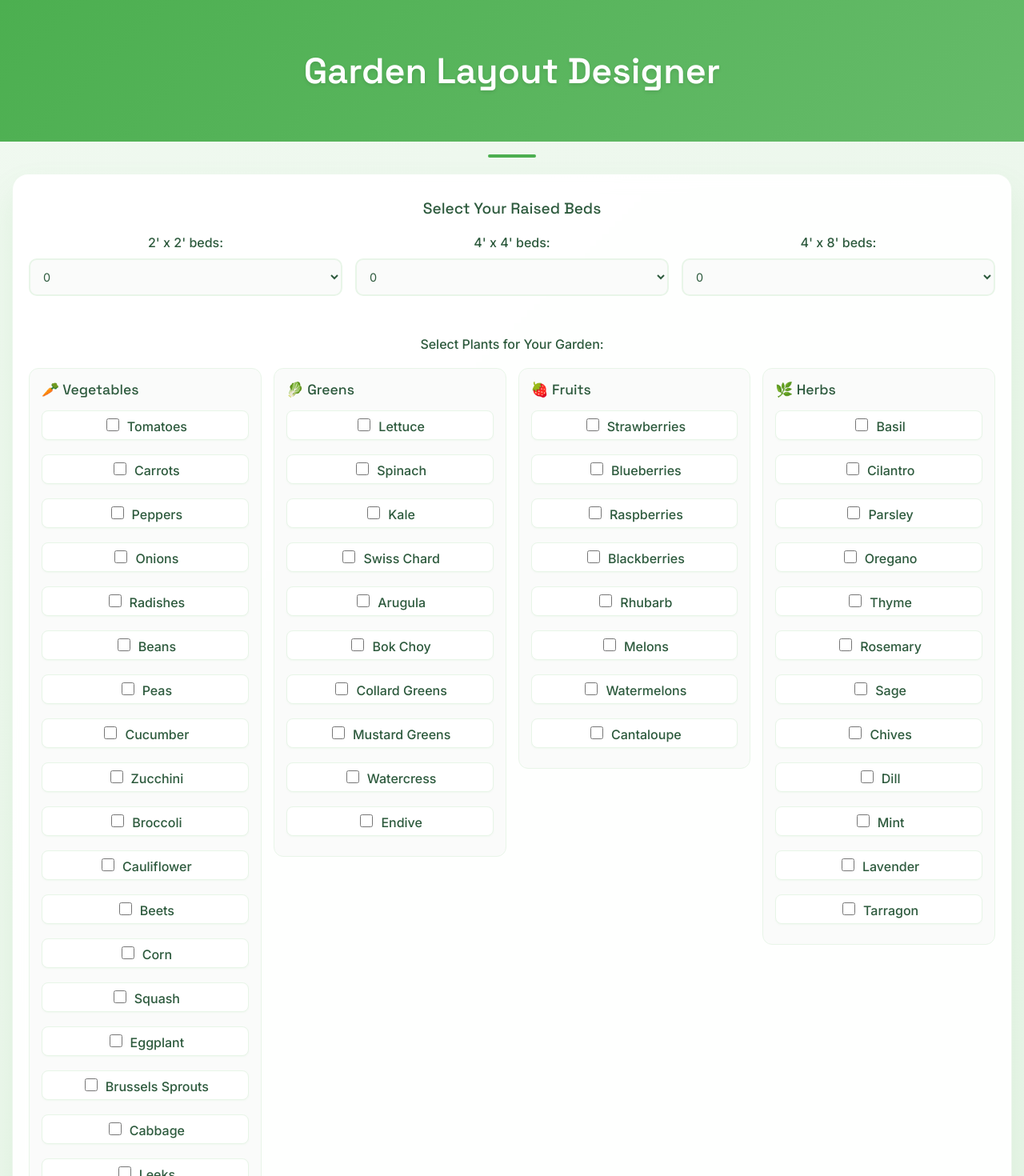
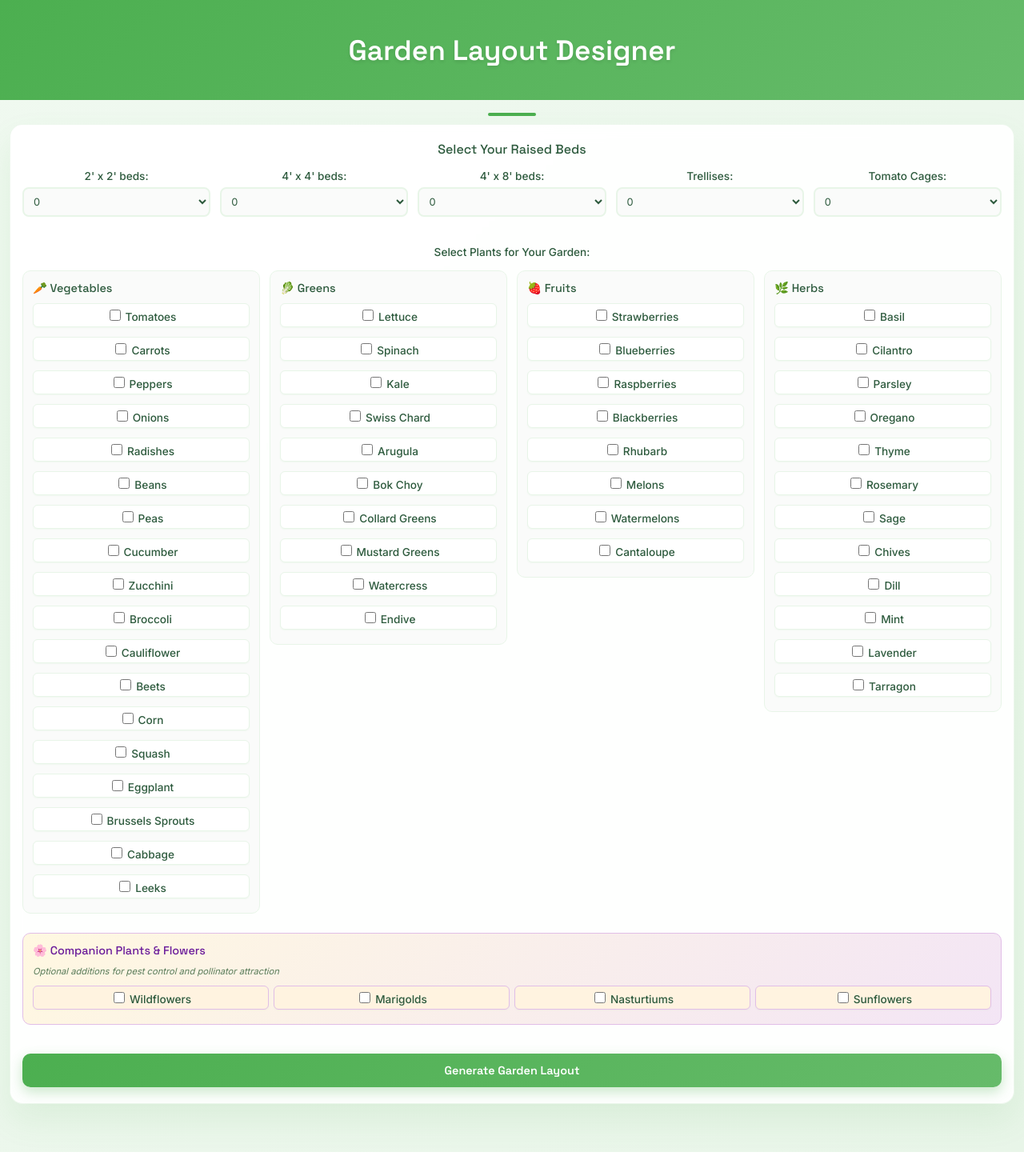
Before and after one commit to johnwyse/garden, a React (Create React App) app: page / in a window 1280 px wide. Shown: the top 1470 px of the page at 80% size. After the commit the page ends 1440 px from the top, so only its background shows below. Built offline with nearby package versions, Linux system fonts and the light colour scheme.

Commit message:
add trellis and tomato cages

```diff
--- a/src/components/GardenDesigner.css
+++ b/src/components/GardenDesigner.css
@@ -4,25 +4,26 @@
   max-width: none;
   width: 100vw;
   margin: 0;
-  padding: 0 15px 40px 15px;
+  padding: 0 12px 30px 12px;
   font-family: 'Inter', -apple-system, BlinkMacSystemFont, 'Segoe UI', 'Roboto', sans-serif;
   background: linear-gradient(135deg, #f0f9f0 0%, #e8f5e8 100%);
   min-height: 100vh;
   overflow-x: hidden;
   box-sizing: border-box;
+  font-size: 14px;
 }
 
 .garden-designer h1 {
   text-align: center;
   color: white;
   font-family: 'Space Grotesk', sans-serif;
-  font-size: 2.8rem;
+  font-size: 2.2rem;
   font-weight: 600;
-  margin: 0 0 40px 0;
-  padding: 60px 20px;
+  margin: 0 0 30px 0;
+  padding: 40px 15px;
   background: linear-gradient(135deg, #4caf50 0%, #66bb6a 100%);
-  margin-left: -15px;
-  margin-right: -15px;
+  margin-left: -12px;
+  margin-right: -12px;
   text-shadow: 0 2px 4px rgba(0,0,0,0.1);
   position: relative;
 }
@@ -42,9 +43,9 @@
 .input-section {
   background: rgba(255, 255, 255, 0.95);
   backdrop-filter: blur(10px);
-  padding: 30px 20px;
-  border-radius: 20px;
-  margin-bottom: 40px;
+  padding: 20px 15px;
+  border-radius: 16px;
+  margin-bottom: 30px;
   box-shadow: 0 20px 40px rgba(76, 175, 80, 0.1);
   border: 1px solid rgba(76, 175, 80, 0.1);
   max-width: 100%;
@@ -53,39 +54,39 @@
 
 .input-section h3 {
   margin-top: 0;
-  margin-bottom: 20px;
+  margin-bottom: 15px;
   color: #2d5a3d;
   font-family: 'Space Grotesk', sans-serif;
-  font-size: 1.2rem;
+  font-size: 1rem;
   font-weight: 500;
 }
 
 .beds-grid {
   display: grid;
-  grid-template-columns: repeat(auto-fit, minmax(200px, 1fr));
-  gap: 16px;
-  margin-bottom: 25px;
+  grid-template-columns: repeat(auto-fit, minmax(140px, 1fr));
+  gap: 12px;
+  margin-bottom: 18px;
 }
 
 .input-group {
-  margin-bottom: 25px;
+  margin-bottom: 18px;
 }
 
 .input-group label {
   display: block;
-  margin-bottom: 10px;
+  margin-bottom: 6px;
   font-weight: 500;
   color: #2d5a3d;
-  font-size: 1rem;
+  font-size: 0.85rem;
 }
 
 .input-group select,
 .input-group input {
   width: 100%;
-  padding: 12px;
+  padding: 8px;
   border: 2px solid #e8f5e8;
-  border-radius: 10px;
-  font-size: 0.9rem;
+  border-radius: 8px;
+  font-size: 0.8rem;
   font-family: 'Inter', sans-serif;
   background: #fafbfa;
   transition: all 0.3s ease;
@@ -102,46 +103,47 @@
 }
 
 .plant-categories {
-  margin-top: 20px;
+  margin-top: 15px;
   display: grid;
   grid-template-columns: repeat(4, 1fr);
-  gap: 15px;
+  gap: 12px;
 }
 
 .plant-category {
   margin-bottom: 0;
-  padding: 15px;
+  padding: 12px;
   background: #fafbfa;
-  border-radius: 12px;
+  border-radius: 10px;
   border: 1px solid #e8f5e8;
   height: fit-content;
   min-width: 0;
 }
 
 .plant-category h4 {
-  margin: 0 0 15px 0;
+  margin: 0 0 10px 0;
   color: #2d5a3d;
   font-family: 'Space Grotesk', sans-serif;
-  font-size: 1.1rem;
+  font-size: 0.9rem;
   font-weight: 500;
   display: flex;
   align-items: center;
-  gap: 6px;
+  gap: 4px;
 }
 
 .category-description {
-  margin: 0 0 15px 0;
+  margin: 0 0 10px 0;
   color: #5a7c5a;
   font-style: italic;
-  font-size: 0.8rem;
+  font-size: 0.7rem;
   line-height: 1.3;
+  text-align: left;
 }
 
 .companions-section {
   background: linear-gradient(135deg, #fff8e1 0%, #f3e5f5 100%);
   border: 1px solid #e1bee7;
   grid-column: 1 / -1; /* Span full width */
-  margin-top: 16px;
+  margin-top: 12px;
 }
 
 .companions-section h4 {
@@ -150,29 +152,29 @@
 
 .companions-section .plants-grid {
   display: grid;
-  grid-template-columns: repeat(auto-fit, minmax(200px, 1fr));
-  gap: 8px;
+  grid-template-columns: repeat(auto-fit, minmax(160px, 1fr));
+  gap: 6px;
 }
 
 .plants-grid {
   display: grid;
   grid-template-columns: 1fr;
-  gap: 8px;
+  gap: 6px;
 }
 
 .plant-checkbox {
   display: flex;
   align-items: center;
-  padding: 6px 10px;
+  padding: 4px 8px;
   background: white;
-  border-radius: 8px;
+  border-radius: 6px;
   cursor: pointer;
   transition: all 0.3s ease;
   border: 1px solid #e8f5e8;
   box-shadow: 0 1px 2px rgba(76, 175, 80, 0.05);
   font-weight: 400;
   color: #2d5a3d;
-  font-size: 0.8rem;
+  font-size: 0.75rem;
   word-wrap: break-word;
   min-width: 0;
 }
@@ -196,9 +198,9 @@
 }
 
 .plant-checkbox input {
-  margin-right: 10px;
-  width: 16px;
-  height: 16px;
+  margin-right: 6px;
+  width: 14px;
+  height: 14px;
   accent-color: #4caf50;
 }
 
@@ -244,17 +246,17 @@
 
 .generate-button {
   width: 100%;
-  padding: 16px;
+  padding: 12px;
   background: linear-gradient(135deg, #4caf50 0%, #66bb6a 100%);
   color: white;
   border: none;
-  border-radius: 12px;
-  font-size: 1rem;
+  border-radius: 10px;
+  font-size: 0.9rem;
   font-weight: 600;
   font-family: 'Space Grotesk', sans-serif;
   cursor: pointer;
   transition: all 0.3s ease;
-  margin-top: 25px;
+  margin-top: 18px;
   box-shadow: 0 6px 16px rgba(76, 175, 80, 0.3);
   position: relative;
   overflow: hidden;
@@ -294,9 +296,9 @@
 .error-section {
   background: linear-gradient(135deg, #ffebee 0%, #fce4ec 100%);
   color: #c62828;
-  padding: 20px;
-  border-radius: 12px;
-  margin-bottom: 25px;
+  padding: 15px;
+  border-radius: 10px;
+  margin-bottom: 20px;
   border-left: 4px solid #f44336;
   box-shadow: 0 4px 12px rgba(244, 67, 54, 0.1);
 }
@@ -304,14 +306,112 @@
 .error-message {
   margin: 0;
   font-weight: 500;
-  font-size: 0.95rem;
+  font-size: 0.85rem;
+}
+
+.summary-section {
+  background: rgba(255, 255, 255, 0.95);
+  backdrop-filter: blur(10px);
+  padding: 18px 15px;
+  border-radius: 12px;
+  margin-bottom: 20px;
+  box-shadow: 0 20px 40px rgba(76, 175, 80, 0.1);
+  border: 1px solid rgba(76, 175, 80, 0.1);
+  max-width: 100%;
+  box-sizing: border-box;
+  animation: pulse 2s ease-in-out infinite alternate;
+}
+
+.summary-section h2 {
+  color: #2d5a3d;
+  font-family: 'Space Grotesk', sans-serif;
+  font-size: 1.2rem;
+  font-weight: 600;
+  margin-bottom: 15px;
+  text-align: center;
+  display: flex;
+  align-items: center;
+  justify-content: center;
+  gap: 8px;
+}
+
+.summary-section h2::after {
+  content: '🌱';
+  animation: grow 1.5s ease-in-out infinite;
+}
+
+.selection-summary {
+  display: grid;
+  grid-template-columns: 1fr 2fr;
+  gap: 20px;
+}
+
+.summary-category {
+  background: #f8fdf8;
+  padding: 12px;
+  border-radius: 8px;
+  border: 1px solid #e8f5e8;
+}
+
+.summary-category h4 {
+  margin: 0 0 10px 0;
+  color: #2d5a3d;
+  font-family: 'Space Grotesk', sans-serif;
+  font-size: 0.9rem;
+  font-weight: 500;
+  display: flex;
+  align-items: center;
+  gap: 4px;
+}
+
+.summary-items p {
+  margin: 4px 0;
+  font-size: 0.8rem;
+  color: #2d5a3d;
+}
+
+.total-beds {
+  font-weight: 600 !important;
+  padding-top: 6px;
+  border-top: 1px solid #e8f5e8;
+  margin-top: 8px !important;
+}
+
+.summary-plants {
+  display: flex;
+  flex-direction: column;
+  gap: 8px;
+}
+
+.plant-group {
+  display: flex;
+  flex-direction: column;
+  gap: 2px;
+}
+
+.plant-group strong {
+  font-size: 0.8rem;
+  color: #2d5a3d;
+  font-weight: 600;
+}
+
+.plant-group span {
+  font-size: 0.75rem;
+  color: #5a7c5a;
+  line-height: 1.3;
+  padding-left: 16px;
+}
+
+@keyframes pulse {
+  0% { box-shadow: 0 20px 40px rgba(76, 175, 80, 0.1); }
+  100% { box-shadow: 0 20px 40px rgba(76, 175, 80, 0.2); }
 }
 
 .results-section {
   background: rgba(255, 255, 255, 0.95);
   backdrop-filter: blur(10px);
-  padding: 25px 20px;
-  border-radius: 16px;
+  padding: 18px 15px;
+  border-radius: 12px;
   box-shadow: 0 20px 40px rgba(76, 175, 80, 0.1);
   border: 1px solid rgba(76, 175, 80, 0.1);
   max-width: 100%;
@@ -321,21 +421,21 @@
 .results-section h2 {
   color: #2d5a3d;
   font-family: 'Space Grotesk', sans-serif;
-  font-size: 1.6rem;
+  font-size: 1.3rem;
   font-weight: 600;
-  margin-bottom: 20px;
+  margin-bottom: 15px;
   text-align: center;
 }
 
 .layout-output {
   background: #f8fdf8;
-  padding: 25px;
-  border-radius: 12px;
+  padding: 15px;
+  border-radius: 10px;
   border-left: 4px solid #4caf50;
   white-space: pre-wrap;
   font-family: 'SF Mono', 'Monaco', 'Inconsolata', 'Roboto Mono', monospace;
-  font-size: 0.85rem;
-  line-height: 1.6;
+  font-size: 0.75rem;
+  line-height: 1.4;
   color: #2d5a3d;
   box-shadow: 0 4px 12px rgba(76, 175, 80, 0.1);
   border: 1px solid #e8f5e8;
@@ -354,44 +454,49 @@
 }
 
 /* Mobile responsiveness */
-@media (max-width: 1200px) {
+@media (max-width: 1000px) {
   .plant-categories {
     grid-template-columns: repeat(3, 1fr);
-    gap: 14px;
+    gap: 10px;
   }
 }
 
-@media (max-width: 900px) {
+@media (max-width: 768px) {
   .plant-categories {
     grid-template-columns: repeat(2, 1fr);
-    gap: 12px;
+    gap: 8px;
   }
 
   .companions-section {
     grid-column: 1 / -1;
   }
+
+  .selection-summary {
+    grid-template-columns: 1fr;
+    gap: 12px;
+  }
 }
 
-@media (max-width: 600px) {
+@media (max-width: 500px) {
   .garden-designer {
-    padding: 0 10px 40px 10px;
+    padding: 0 8px 30px 8px;
   }
 
   .garden-designer h1 {
-    font-size: 2.2rem;
-    padding: 40px 15px;
-    margin-left: -10px;
-    margin-right: -10px;
+    font-size: 1.8rem;
+    padding: 30px 10px;
+    margin-left: -8px;
+    margin-right: -8px;
   }
 
   .input-section {
-    padding: 20px 15px;
-    border-radius: 16px;
+    padding: 15px 10px;
+    border-radius: 12px;
   }
 
   .plant-categories {
     grid-template-columns: 1fr;
-    gap: 12px;
+    gap: 8px;
   }
 
   .companions-section {
@@ -416,24 +521,24 @@
   }
 
   .results-section {
-    padding: 20px 15px;
-    border-radius: 16px;
+    padding: 15px 10px;
+    border-radius: 12px;
   }
 
   .results-section h2 {
-    font-size: 1.4rem;
+    font-size: 1.1rem;
   }
 
   .layout-output {
-    padding: 15px;
-    font-size: 0.8rem;
+    padding: 12px;
+    font-size: 0.7rem;
   }
 
   .plant-category {
-    padding: 12px;
+    padding: 10px;
   }
 
   .plant-category h4 {
-    font-size: 1rem;
+    font-size: 0.85rem;
   }
 }
--- a/src/components/GardenDesigner.js
+++ b/src/components/GardenDesigner.js
@@ -6,6 +6,8 @@ const GardenDesigner = () => {
   const [beds2x2, setBeds2x2] = useState(0);
   const [beds4x4, setBeds4x4] = useState(0);
   const [beds4x8, setBeds4x8] = useState(0);
+  const [trellises, setTrellises] = useState(0);
+  const [tomatoCages, setTomatoCages] = useState(0);
   const [selectedVegetables, setSelectedVegetables] = useState([]);
   const [loading, setLoading] = useState(false);
   const [gardenLayout, setGardenLayout] = useState('');
@@ -59,7 +61,7 @@ const GardenDesigner = () => {
 
     try {
       // Call the API with the new signature
-      const layout = await callGardenAPI(beds2x2, beds4x4, beds4x8, selectedVegetables);
+      const layout = await callGardenAPI(beds2x2, beds4x4, beds4x8, trellises, tomatoCages, selectedVegetables);
       setGardenLayout(layout);
     } catch (error) {
       console.error('Error generating garden layout:', error);
@@ -67,6 +69,17 @@ const GardenDesigner = () => {
     } finally {
       setLoading(false);
     }
+  };
+
+  // Helper function to categorize selected plants for summary
+  const categorizeSelectedPlants = () => {
+    const selectedVeggies = selectedVegetables.filter(plant => vegetables.includes(plant));
+    const selectedGreens = selectedVegetables.filter(plant => greens.includes(plant));
+    const selectedFruits = selectedVegetables.filter(plant => fruits.includes(plant));
+    const selectedHerbs = selectedVegetables.filter(plant => herbs.includes(plant));
+    const selectedCompanions = selectedVegetables.filter(plant => companions.includes(plant));
+
+    return { selectedVeggies, selectedGreens, selectedFruits, selectedHerbs, selectedCompanions };
   };
 
   return (
@@ -109,6 +122,32 @@ const GardenDesigner = () => {
               id="beds4x8"
               value={beds4x8}
               onChange={(e) => setBeds4x8(parseInt(e.target.value))}
+            >
+              {[0, 1, 2, 3, 4, 5, 6, 7, 8, 9, 10].map(num => (
+                <option key={num} value={num}>{num}</option>
+              ))}
+            </select>
+          </div>
+
+          <div className="input-group">
+            <label htmlFor="trellises">Trellises:</label>
+            <select
+              id="trellises"
+              value={trellises}
+              onChange={(e) => setTrellises(parseInt(e.target.value))}
+            >
+              {[0, 1, 2, 3, 4, 5, 6, 7, 8, 9, 10].map(num => (
+                <option key={num} value={num}>{num}</option>
+              ))}
+            </select>
+          </div>
+
+          <div className="input-group">
+            <label htmlFor="tomatoCages">Tomato Cages:</label>
+            <select
+              id="tomatoCages"
+              value={tomatoCages}
+              onChange={(e) => setTomatoCages(parseInt(e.target.value))}
             >
               {[0, 1, 2, 3, 4, 5, 6, 7, 8, 9, 10].map(num => (
                 <option key={num} value={num}>{num}</option>
@@ -219,7 +258,69 @@ const GardenDesigner = () => {
         </div>
       )}
 
-      {gardenLayout && (
+      {loading && (
+        <div className="summary-section">
+          <h2>Generating Layout for Your Garden...</h2>
+          <div className="selection-summary">
+            <div className="summary-category">
+              <h4>🏡 Garden Infrastructure</h4>
+              <div className="summary-items">
+                {beds2x2 > 0 && <p>{beds2x2} × 2x2 feet bed{beds2x2 > 1 ? 's' : ''}</p>}
+                {beds4x4 > 0 && <p>{beds4x4} × 4x4 feet bed{beds4x4 > 1 ? 's' : ''}</p>}
+                {beds4x8 > 0 && <p>{beds4x8} × 4x8 feet bed{beds4x8 > 1 ? 's' : ''}</p>}
+                {trellises > 0 && <p>{trellises} × Trellis{trellises > 1 ? 'es' : ''}</p>}
+                {tomatoCages > 0 && <p>{tomatoCages} × Tomato Cage{tomatoCages > 1 ? 's' : ''}</p>}
+                <p className="total-beds">Total: {beds2x2 + beds4x4 + beds4x8} bed{beds2x2 + beds4x4 + beds4x8 > 1 ? 's' : ''}</p>
+              </div>
+            </div>
+
+            <div className="summary-category">
+              <h4>🌱 Selected Plants ({selectedVegetables.length} total)</h4>
+              <div className="summary-plants">
+                {(() => {
+                  const { selectedVeggies, selectedGreens, selectedFruits, selectedHerbs, selectedCompanions } = categorizeSelectedPlants();
+                  return (
+                    <>
+                      {selectedVeggies.length > 0 && (
+                        <div className="plant-group">
+                          <strong>🥕 Vegetables ({selectedVeggies.length}):</strong>
+                          <span>{selectedVeggies.join(', ')}</span>
+                        </div>
+                      )}
+                      {selectedGreens.length > 0 && (
+                        <div className="plant-group">
+                          <strong>🥬 Greens ({selectedGreens.length}):</strong>
+                          <span>{selectedGreens.join(', ')}</span>
+                        </div>
+                      )}
+                      {selectedFruits.length > 0 && (
+                        <div className="plant-group">
+                          <strong>🍓 Fruits ({selectedFruits.length}):</strong>
+                          <span>{selectedFruits.join(', ')}</span>
+                        </div>
+                      )}
+                      {selectedHerbs.length > 0 && (
+                        <div className="plant-group">
+                          <strong>🌿 Herbs ({selectedHerbs.length}):</strong>
+                          <span>{selectedHerbs.join(', ')}</span>
+                        </div>
+                      )}
+                      {selectedCompanions.length > 0 && (
+                        <div className="plant-group">
+                          <strong>🌸 Companions ({selectedCompanions.length}):</strong>
+                          <span>{selectedCompanions.join(', ')}</span>
+                        </div>
+                      )}
+                    </>
+                  );
+                })()}
+              </div>
+            </div>
+          </div>
+        </div>
+      )}
+
+      {gardenLayout && !loading && (
         <div className="results-section">
           <h2>Your Garden Layout</h2>
           <pre className="layout-output">{gardenLayout}</pre>
```
Also changed, not shown: api/generate-garden-layout.js (+16 -5 lines), src/services/gardenService.js (+8 -2 lines).
